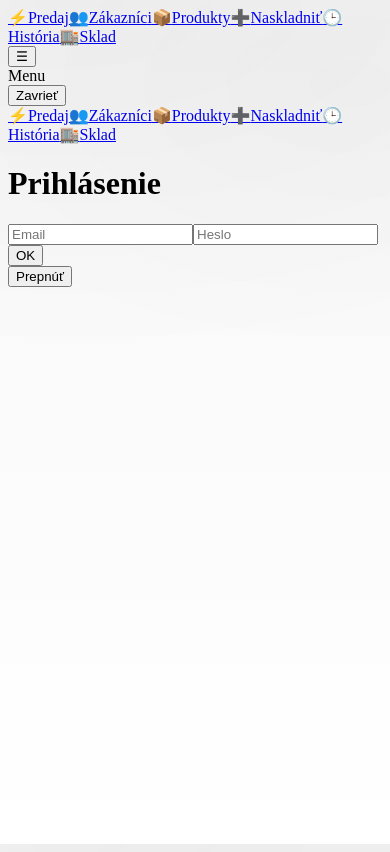
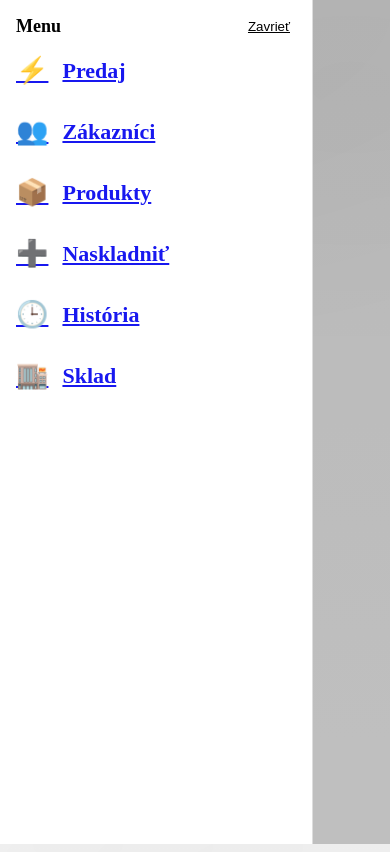
Before and after one commit to matejbures93-hub/Sklad-FIFO, a React (Vite) app: page /login in a window 390 px wide. Both pictures are taken after a click on the button "Otvoriť menu". Built offline with nearby package versions, Linux system fonts and the light colour scheme.

Commit message:
Fix layout: mobile menu + content spacing

```diff
--- a/src/app/App.jsx
+++ b/src/app/App.jsx
@@ -1,4 +1,6 @@
 import { Routes, Route } from 'react-router-dom'
+import { useEffect, useState } from 'react'
+
 import RequireAuth from '../components/RequireAuth'
 import TopMenu from '../components/TopMenu'
 import Login from '../pages/Login'
@@ -11,12 +13,27 @@ import Historia from '../pages/Historia.jsx'
 import Sklad from '../pages/Sklad.jsx'
 
 export default function App() {
+  const [isDesktop, setIsDesktop] = useState(window.innerWidth >= 1024)
+
+  useEffect(() => {
+    const onResize = () => setIsDesktop(window.innerWidth >= 1024)
+    window.addEventListener('resize', onResize)
+    return () => window.removeEventListener('resize', onResize)
+  }, [])
+
   return (
-    <div>
+    <div style={{ display: 'flex', minHeight: '100vh' }}>
+      {/* ĽAVÉ MENU */}
       <TopMenu />
 
-      {/* odsadenie iba na desktop (lg+) */}
-      <div className="lg:ml-64">
+      {/* HLAVNÝ OBSAH */}
+      <div
+        style={{
+          flex: 1,
+          paddingRight: 16,
+          paddingLeft: isDesktop ? 0 : 64, // 👈 POSUN NA MOBILE (aby text nešiel pod ☰)
+        }}
+      >
         <Routes>
           <Route path="/login" element={<Login />} />
 
--- a/src/components/TopMenu.jsx
+++ b/src/components/TopMenu.jsx
@@ -1,5 +1,5 @@
 import { NavLink } from 'react-router-dom'
-import { useState } from 'react'
+import { useEffect, useState } from 'react'
 
 const links = [
   { to: '/', label: 'Predaj', icon: '⚡' },
@@ -10,80 +10,124 @@ const links = [
   { to: '/sklad', label: 'Sklad', icon: '🏬' },
 ]
 
+function useIsDesktop(minWidth = 1024) {
+  const [isDesktop, setIsDesktop] = useState(() =>
+    typeof window !== 'undefined' ? window.innerWidth >= minWidth : false
+  )
+
+  useEffect(() => {
+    const onResize = () => setIsDesktop(window.innerWidth >= minWidth)
+    window.addEventListener('resize', onResize)
+    return () => window.removeEventListener('resize', onResize)
+  }, [minWidth])
+
+  return isDesktop
+}
+
 export default function TopMenu() {
+  const isDesktop = useIsDesktop(1024) // 1024px = "desktop"
   const [open, setOpen] = useState(false)
 
-  return (
-    <>
-      {/* ================= DESKTOP ================= */}
-      <aside className="hidden lg:block fixed left-0 top-0 bottom-0 w-64 overflow-y-auto p-6">
-        <nav className="space-y-6">
-          {links.map(l => (
-            <NavLink
-              key={l.to}
-              to={l.to}
-              className={({ isActive }) =>
-                `flex items-center gap-4 text-4xl font-bold underline ${
-                  isActive ? 'opacity-100' : 'opacity-80 hover:opacity-100'
-                }`
-              }
-            >
-              <span className="text-4xl">{l.icon}</span>
+  // ak prejdeš na desktop, zavri drawer
+  useEffect(() => {
+    if (isDesktop) setOpen(false)
+  }, [isDesktop])
+
+  const linkStyle = ({ isActive }) => ({
+    display: 'flex',
+    alignItems: 'center',
+    gap: '14px',
+    fontSize: isDesktop ? '44px' : '22px',
+    fontWeight: 800,
+    textDecoration: 'underline',
+    opacity: isActive ? 1 : 0.9,
+    padding: isDesktop ? '8px 0' : '8px 0',
+  })
+
+  if (isDesktop) {
+    // DESKTOP: ľavý panel (scrolluje spolu so stránkou)
+    return (
+      <div style={{ padding: '24px 24px 0 24px' }}>
+        <nav style={{ display: 'flex', flexDirection: 'column', gap: '22px' }}>
+          {links.map((l) => (
+            <NavLink key={l.to} to={l.to} style={linkStyle}>
+              <span style={{ fontSize: '44px' }}>{l.icon}</span>
               <span>{l.label}</span>
             </NavLink>
           ))}
         </nav>
-      </aside>
+      </div>
+    )
+  }
 
-      {/* ================= MOBILE / TABLET ================= */}
-      <div className="lg:hidden">
-        {/* hamburger */}
-        <button
-          onClick={() => setOpen(true)}
-          className="fixed left-4 top-4 z-[60] bg-white border rounded-xl px-3 py-2 shadow"
-        >
-          ☰
-        </button>
+  // MOBILE / TABLET: hamburger + drawer
+  return (
+    <>
+      <button
+        onClick={() => setOpen(true)}
+        style={{
+          position: 'fixed',
+          left: 12,
+          top: 12,
+          zIndex: 9999,
+          padding: '10px 14px',
+          borderRadius: 14,
+          border: '1px solid #ddd',
+          background: '#fff',
+        }}
+        aria-label="Otvoriť menu"
+      >
+        ☰
+      </button>
 
-        {/* overlay */}
-        {open && (
-          <div
-            className="fixed inset-0 bg-black/30 z-[59]"
-            onClick={() => setOpen(false)}
-          />
-        )}
+      {open && (
+        <div
+          onClick={() => setOpen(false)}
+          style={{
+            position: 'fixed',
+            inset: 0,
+            background: 'rgba(0,0,0,0.25)',
+            zIndex: 9998,
+          }}
+        />
+      )}
 
-        {/* drawer */}
-        <div
-          className={`fixed left-0 top-0 bottom-0 w-72 bg-white border-r z-[60] p-5 transform transition-transform ${
-            open ? 'translate-x-0' : '-translate-x-full'
-          }`}
-        >
-          <div className="flex justify-between items-center mb-4">
-            <div className="text-lg font-bold">Menu</div>
-            <button onClick={() => setOpen(false)} className="underline text-sm">
-              Zavrieť
-            </button>
-          </div>
+      <div
+        style={{
+          position: 'fixed',
+          left: 0,
+          top: 0,
+          bottom: 0,
+          width: 280,
+          background: '#fff',
+          borderRight: '1px solid #ddd',
+          padding: 16,
+          zIndex: 9999,
+          transform: open ? 'translateX(0)' : 'translateX(-110%)',
+          transition: 'transform 180ms ease',
+          overflowY: 'auto',
+        }}
+      >
+        <div style={{ display: 'flex', justifyContent: 'space-between', alignItems: 'center', marginBottom: 10 }}>
+          <div style={{ fontSize: 18, fontWeight: 800 }}>Menu</div>
+          <button onClick={() => setOpen(false)} style={{ textDecoration: 'underline', border: 'none', background: 'transparent' }}>
+            Zavrieť
+          </button>
+        </div>
 
-          <nav className="space-y-4">
-            {links.map(l => (
-              <NavLink
-                key={l.to}
-                to={l.to}
-                onClick={() => setOpen(false)}
-                className={({ isActive }) =>
-                  `flex items-center gap-3 text-xl font-semibold underline ${
-                    isActive ? 'opacity-100' : 'opacity-80'
-                  }`
-                }
-              >
-                <span className="text-2xl">{l.icon}</span>
-                <span>{l.label}</span>
-              </NavLink>
-            ))}
-          </nav>
-        </div>
+        <nav style={{ display: 'flex', flexDirection: 'column', gap: 14 }}>
+          {links.map((l) => (
+            <NavLink
+              key={l.to}
+              to={l.to}
+              onClick={() => setOpen(false)}
+              style={linkStyle}
+            >
+              <span style={{ fontSize: 26 }}>{l.icon}</span>
+              <span>{l.label}</span>
+            </NavLink>
+          ))}
+        </nav>
       </div>
     </>
   )
```
